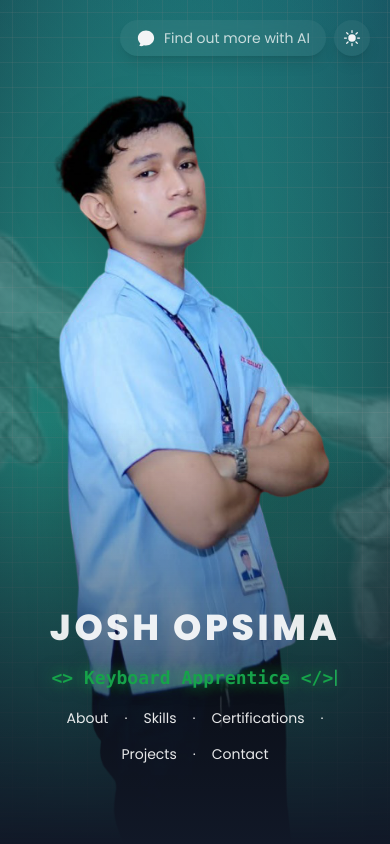
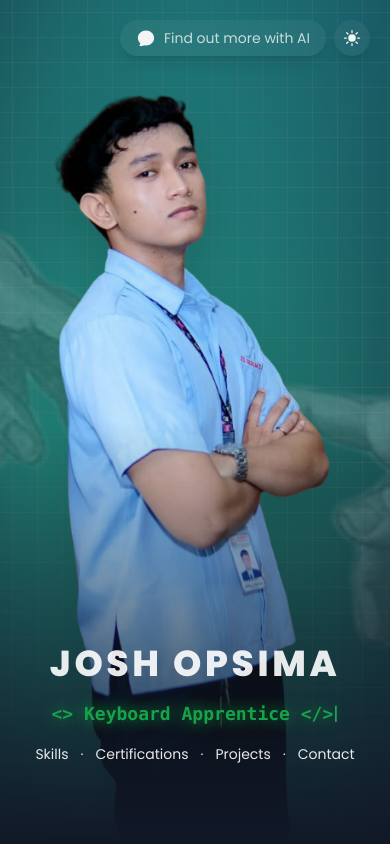
Before and after one commit to revieqt/portfolio, a React (Vite) app: page / in a window 390 px wide. Shown: the top 844 px of the page. Built offline with nearby package versions, Linux system fonts and the light colour scheme; a web font is replaced by a local one.

Commit message:
Update: removed About in mobile hero tab

```diff
--- a/src/components/Hero.tsx
+++ b/src/components/Hero.tsx
@@ -143,9 +143,7 @@ export default function Hero() {
                 <span className="font-semibold font-mono text-green-600 typing-glow">{displayText}</span><span className="animate-pulse text-green-500">|</span>
               </p>
 
-              <nav className="flex flex-wrap justify-center gap-4 text-sm sm:text-base">
-                <a href="#about" onClick={handleNavClick} className="text-gray-500 text-sm dark:text-white/90 hover:text-pink-500 dark:hover:text-pink-500 transition-colors duration-300">About</a>
-                <span className="text-gray-500 dark:text-white/90">·</span>
+              <nav className="flex flex-wrap justify-center gap-3 text-sm sm:text-base">
                 <a href="#skills" onClick={handleNavClick} className="text-gray-500 text-sm dark:text-white/90 hover:text-pink-500 dark:hover:text-pink-500 transition-colors duration-300">Skills</a>
                 <span className="text-gray-500 dark:text-white/90">·</span>
                 <a href="#certifications" onClick={handleNavClick} className="text-gray-500 text-sm dark:text-white/90 hover:text-pink-500 dark:hover:text-pink-500 transition-colors duration-300">Certifications</a>
```
